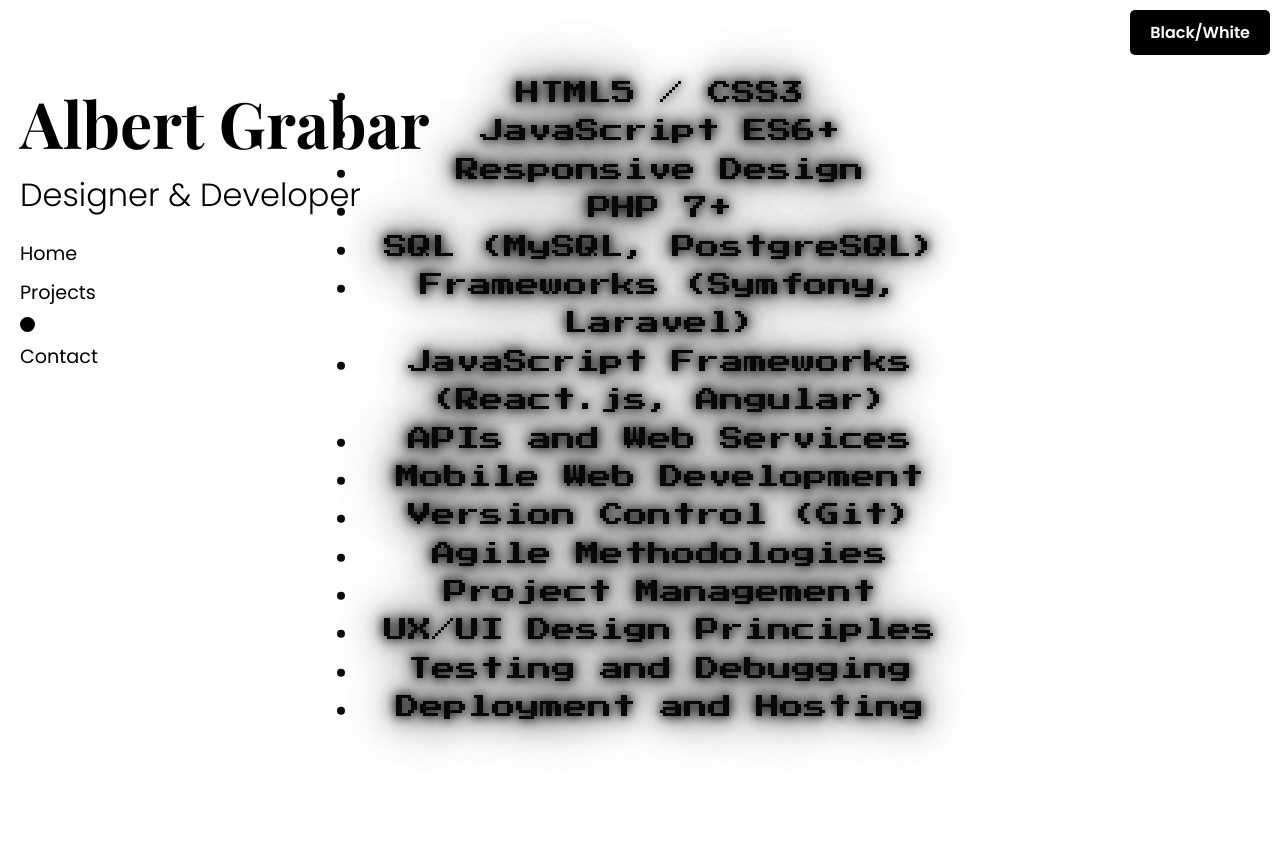
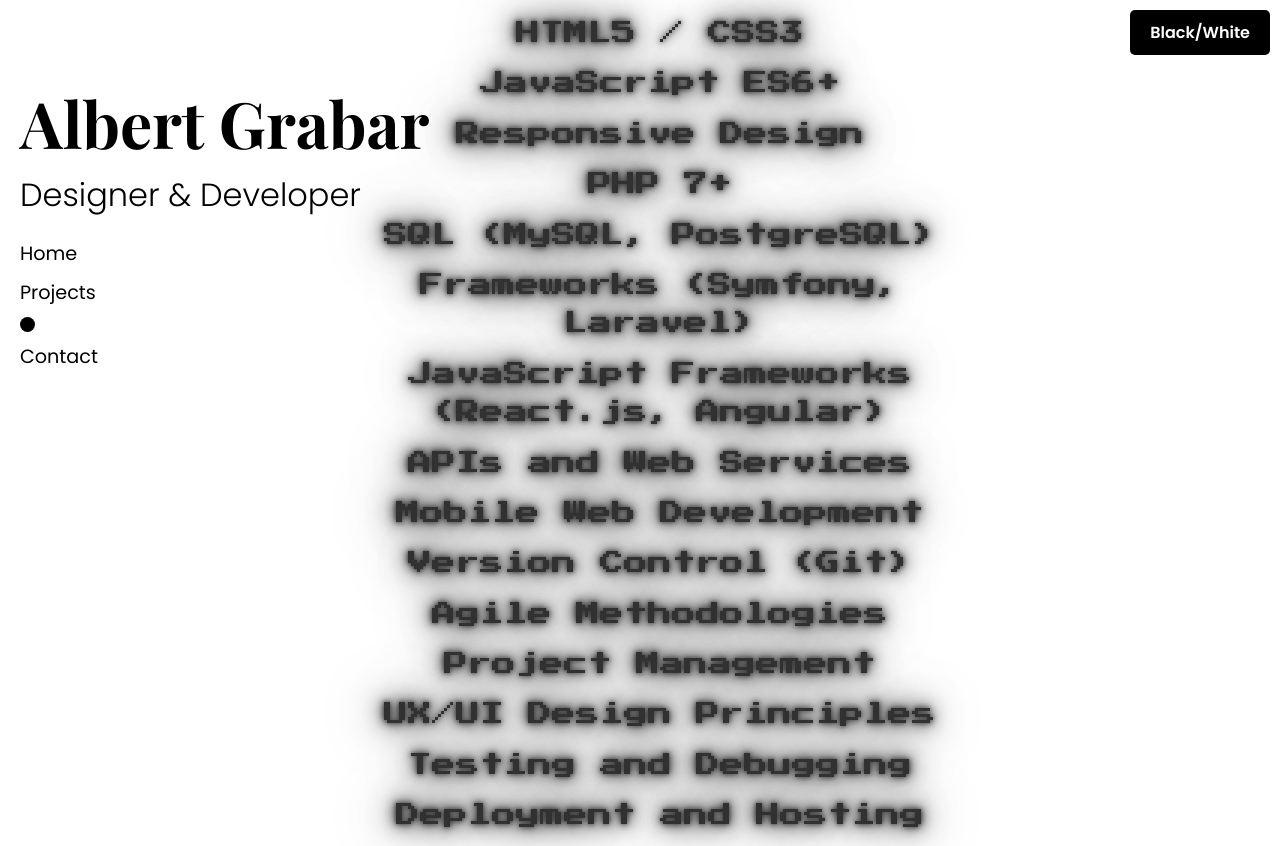
Before and after one commit to Grabar001/Portfolio, a plain HTML site: page index.html in a window 1280 px wide. Both pictures are taken after a click on the link "Skills". Before the commit the page ends 800 px from the top, so only its background shows below. Drawn offline with nearby package versions, Linux system fonts and the light colour scheme.

Commit message:
update scss

```diff
--- a/scripts.js
+++ b/scripts.js
@@ -31,7 +31,7 @@
 
         // Перезапускаем анимацию на элементах
         restartAnimation('.cyberpunk-text');
-        // restartAnimation('.skills-list');
+        restartAnimation('.skills-list');
         restartAnimation('.contact-info');
     });
 
@@ -102,7 +102,7 @@
     // Находим ссылки и элементы
     const navLinks = document.querySelectorAll('nav ul li a');
     const bioRight = document.querySelector('.bio-right');
-    const skillsSection = document.getElementById("skills-section");
+    const headerLeft = document.querySelector('.header-left');
 
     // Обработчик клика по навигационным ссылкам
     navLinks.forEach(link => {
@@ -119,21 +119,13 @@
             bioRight.classList.add('hidden');
 
             // Удаляем предыдущий контент, если есть
-            const existingContent = document.querySelector('.cyberpunk-text, .contact-info');
+            const existingContent = document.querySelector('.cyberpunk-text, .skills-list, .contact-info');
             if (existingContent) {
                 existingContent.remove();
             }
 
             // Определяем, какой раздел был выбран
             const section = this.getAttribute('href');
-
-            if (section === '#skills') {
-                // Показать секцию с навыками
-                skillsSection.classList.add('visible');
-            } else {
-                // Скрыть секцию с навыками, если выбрана другая ссылка
-                skillsSection.classList.remove('visible');
-            }
 
             if (section === '#projects') {
                 // Создаем элемент для надписи "Coming Soon"
@@ -152,31 +144,31 @@
                 const skillsList = document.createElement('ul');
                 skillsList.classList.add('skills-list');
 
-                // const skills = [
-                //     'HTML5 / CSS3',
-                //     'JavaScript ES6+',
-                //     'Responsive Design',
-                //     'PHP 7+',
-                //     'SQL (MySQL, PostgreSQL)',
-                //     'Frameworks (Symfony, Laravel)',
-                //     'JavaScript Frameworks (React.js, Angular)',
-                //     'APIs and Web Services',
-                //     'Mobile Web Development',
-                //     'Version Control (Git)',
-                //     'Agile Methodologies',
-                //     'Project Management',
-                //     'UX/UI Design Principles',
-                //     'Testing and Debugging',
-                //     'Deployment and Hosting'
-                // ];
+                const skills = [
+                    'HTML5 / CSS3',
+                    'JavaScript ES6+',
+                    'Responsive Design',
+                    'PHP 7+',
+                    'SQL (MySQL, PostgreSQL)',
+                    'Frameworks (Symfony, Laravel)',
+                    'JavaScript Frameworks (React.js, Angular)',
+                    'APIs and Web Services',
+                    'Mobile Web Development',
+                    'Version Control (Git)',
+                    'Agile Methodologies',
+                    'Project Management',
+                    'UX/UI Design Principles',
+                    'Testing and Debugging',
+                    'Deployment and Hosting'
+                ];
 
-                // skills.forEach(skill => {
-                //     const li = document.createElement('li');
-                //     li.textContent = skill;
-                //     skillsList.appendChild(li);
-                // });
+                skills.forEach(skill => {
+                    const li = document.createElement('li');
+                    li.textContent = skill;
+                    skillsList.appendChild(li);
+                });
 
-                // document.body.appendChild(skillsList);
+                document.body.appendChild(skillsList);
 
                 // Заставляем браузер применить стили перед изменением opacity
                 getComputedStyle(skillsList).opacity;
--- a/styles.scss
+++ b/styles.scss
@@ -265,8 +265,29 @@
   animation: neon-blink 1.5s infinite;
 }
 
-// // Стиль для списка навыков
-// .skills-list {
+// Стиль для списка навыков
+.skills-list {
+  position: absolute;
+  top: 50%;
+  left: 50%;
+  transform: translate(-50%, -50%);
+  font-family: 'Press Start 2P', cursive;
+  font-size: 1.5em;
+  color: var(--cyberpunk-color);
+  text-align: center;
+  line-height: 1.6;
+  opacity: 0;
+  transition: opacity 0.5s ease;
+  z-index: 10;
+  animation: neon-blink 1.5s infinite;
+}
+
+.skills-list li {
+  list-style: none;
+  margin: 0.5em 0;
+}
+
+// .skills-section {
 //   position: absolute;
 //   top: 50%;
 //   left: 50%;
@@ -277,38 +298,17 @@
 //   text-align: center;
 //   line-height: 1.6;
 //   opacity: 0;
-//   transition: opacity 0.5s ease;
+//   visibility: hidden;
+//   transition: opacity 0.5s ease, visibility 0s linear 0.5s;
 //   z-index: 10;
 //   animation: neon-blink 1.5s infinite;
 // }
 
-// .skills-list li {
-//   list-style: none;
-//   margin: 0.5em 0;
+// .skills-section.visible {
+//   opacity: 1;
+//   visibility: visible;
+//   transition: opacity 0.5s ease, visibility 0s linear 0s;
 // }
-
-.skills-section {
-  position: absolute;
-  top: 50%;
-  left: 50%;
-  transform: translate(-50%, -50%);
-  font-family: 'Press Start 2P', cursive;
-  font-size: 1.5em;
-  color: var(--cyberpunk-color);
-  text-align: center;
-  line-height: 1.6;
-  opacity: 0;
-  visibility: hidden;
-  transition: opacity 0.5s ease, visibility 0s linear 0.5s;
-  z-index: 10;
-  animation: neon-blink 1.5s infinite;
-}
-
-.skills-section.visible {
-  opacity: 1;
-  visibility: visible;
-  transition: opacity 0.5s ease, visibility 0s linear 0s;
-}
 
 // Стиль для контактной информации
 .contact-info {
```
Also changed, not shown: index.html (+2 -2 lines), styles.css, 1 other file.
